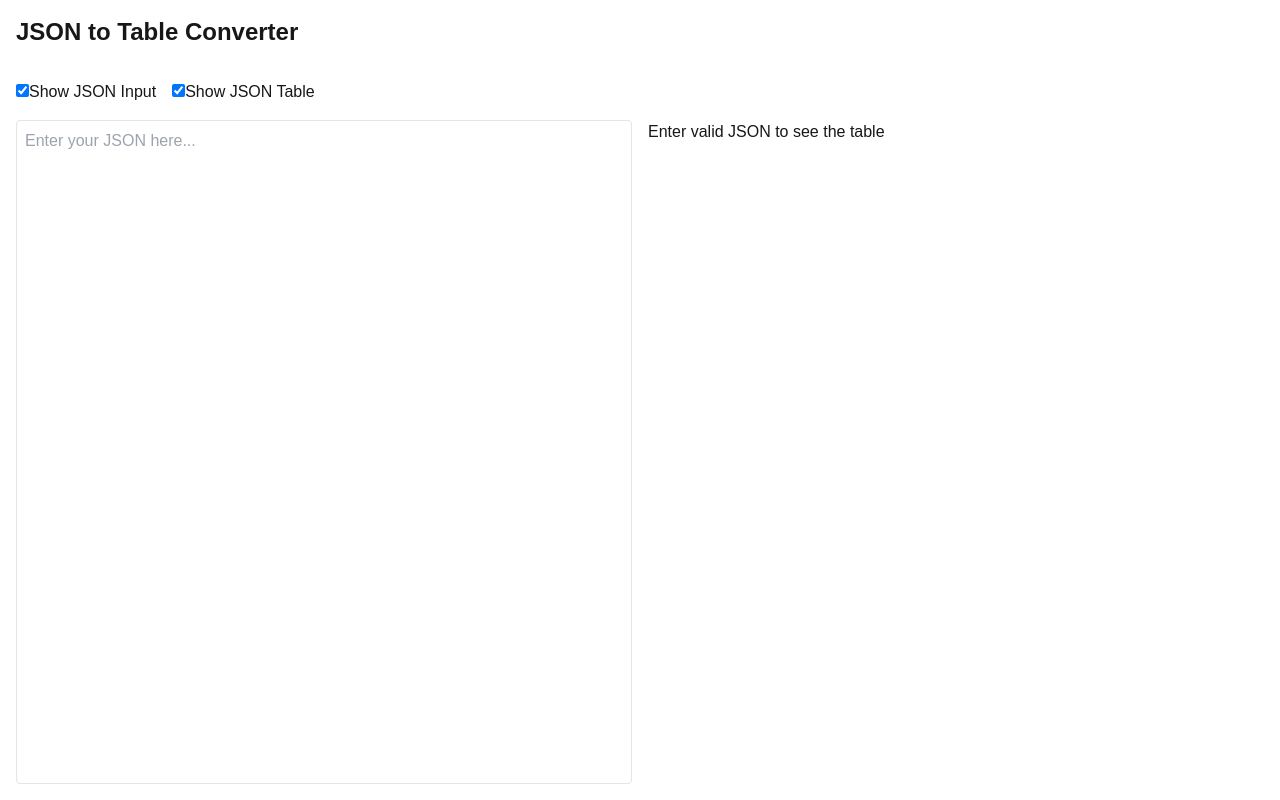
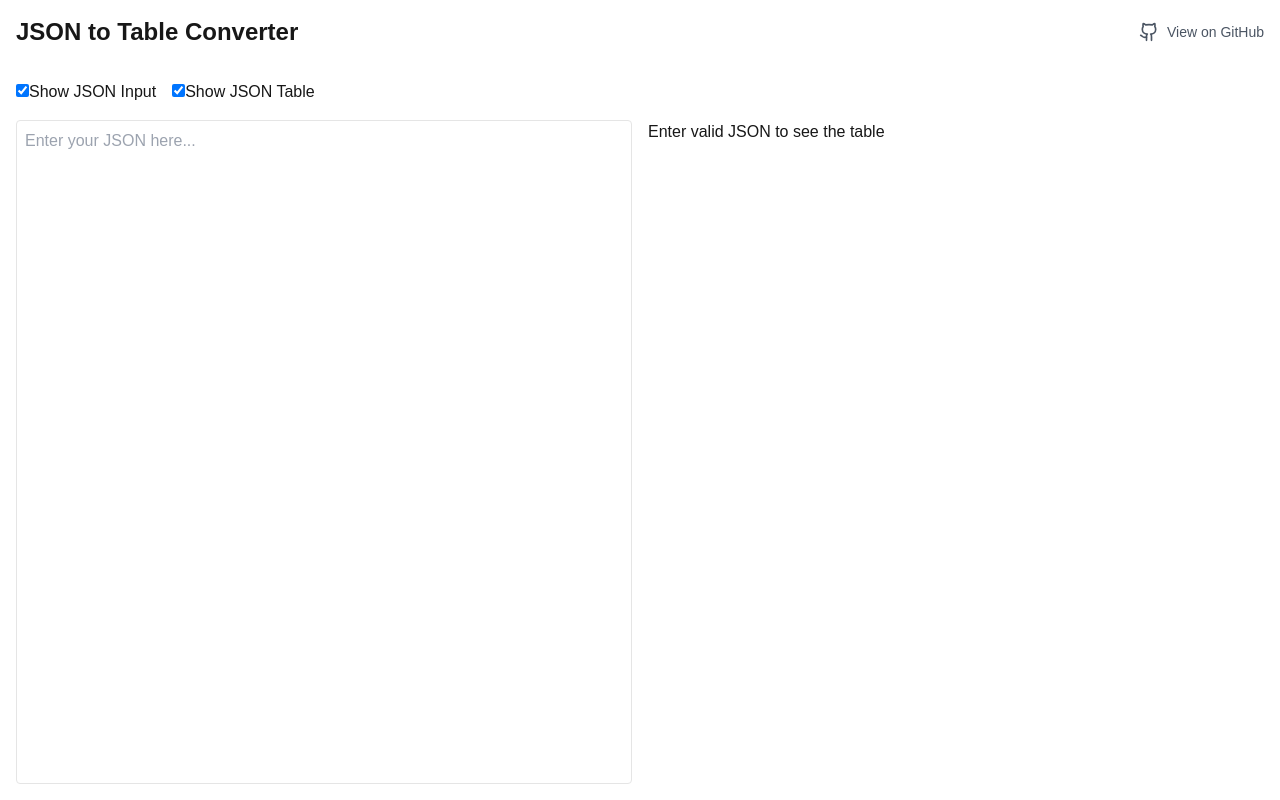
Before and after one commit to tandat2209/react-interactive-json-table, a Next.js app: page / in a window 1280 px wide. Built offline with nearby package versions, Linux system fonts and the light colour scheme.

Commit message:
Add github url

```diff
--- a/src/app/page.tsx
+++ b/src/app/page.tsx
@@ -1,9 +1,22 @@
 import JsonTableConverter from './components/JsonTableConverter';
+import Link from 'next/link';
+import { Github } from 'lucide-react';
 
 export default function Home() {
   return (
     <main className="w-screen h-screen flex flex-col">
-      <h1 className="text-2xl font-bold p-4">JSON to Table Converter</h1>
+      <div className="flex justify-between items-center p-4">
+        <h1 className="text-2xl font-bold">JSON to Table Converter</h1>
+        <Link
+          href="https://github.com/tandat2209/json2tableconverter"
+          target="_blank"
+          rel="noopener noreferrer"
+          className="flex items-center gap-2 text-sm text-gray-600 hover:text-gray-900"
+        >
+          <Github size={20} />
+          <span>View on GitHub</span>
+        </Link>
+      </div>
       <div className="flex-grow">
         <JsonTableConverter />
       </div>
```
